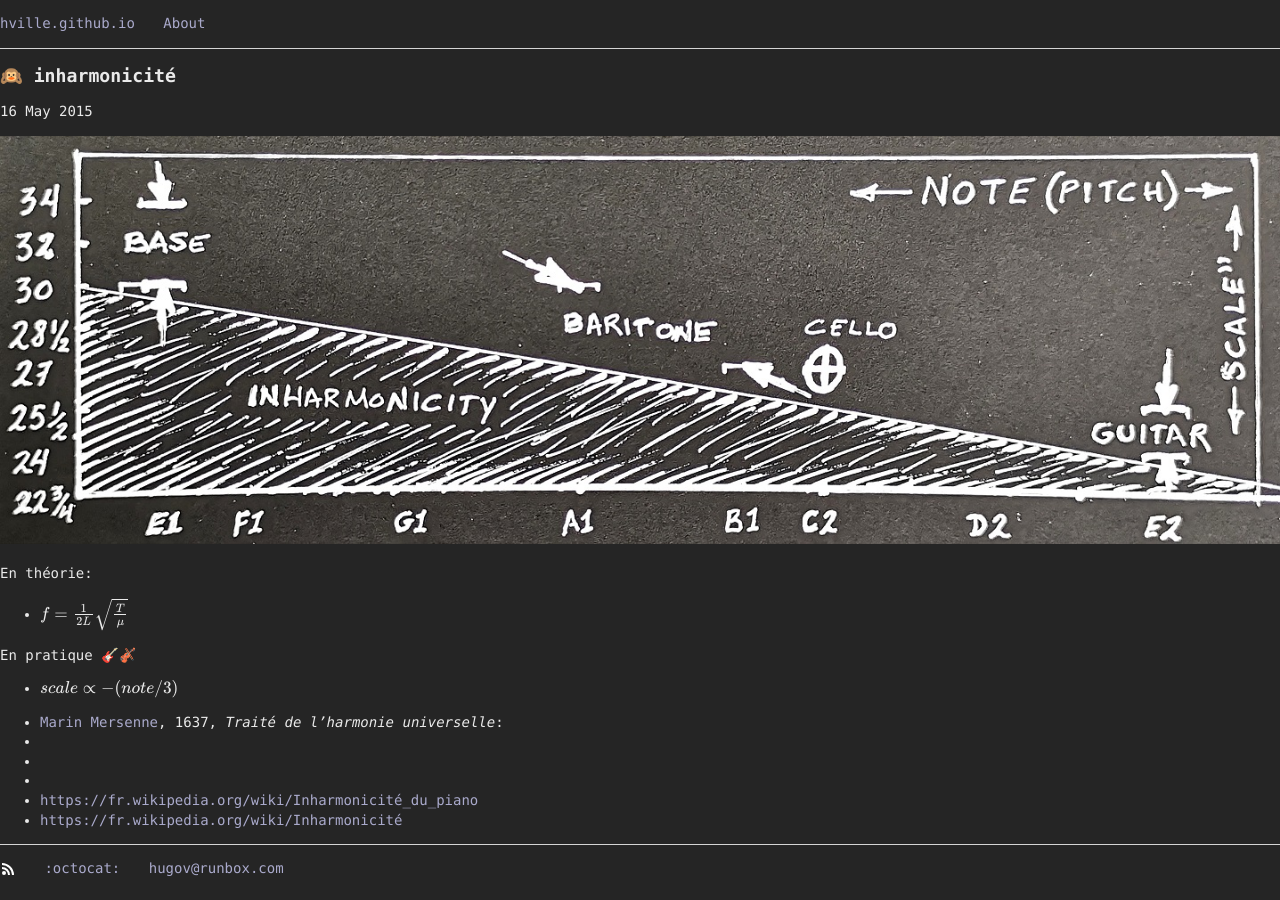
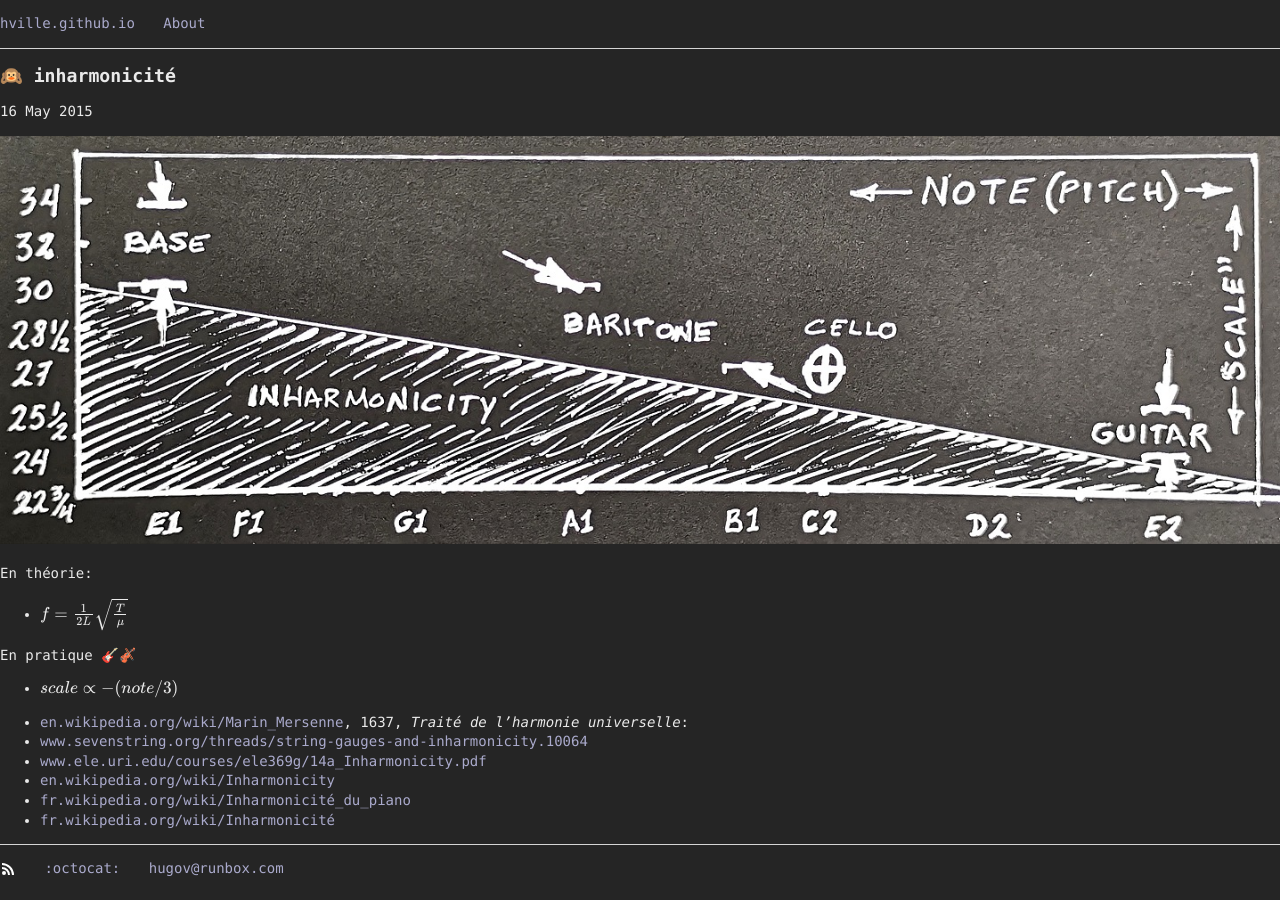
Before and after one commit to hville/hville.github.io, a Jekyll site: the page built from _posts/2020-05-16-inharmonicity.md, in a window 1280 px wide. Built offline with Jekyll 4.4.1, drawn with Linux system fonts in a browser that asks for light colours; emoji names are drawn with the system emoji font; the repository's description, which GitHub fills in, is left out.

Commit message:
fix links

```diff
--- a/_posts/2020-05-16-inharmonicity.md
+++ b/_posts/2020-05-16-inharmonicity.md
@@ -13,10 +13,9 @@ En théorie:
 En pratique :guitar::violin:
 * ${scale} \propto -(note / 3)$
 
-
-* [Marin Mersenne](https://en.wikipedia.org/wiki/Marin_Mersenne), 1637, *Traité de l'harmonie universelle*:
-* [](https://www.sevenstring.org/threads/string-gauges-and-inharmonicity.10064/)
-* [](https://www.ele.uri.edu/courses/ele369g/14a_Inharmonicity.pdf)
-* [](https://en.wikipedia.org/wiki/Inharmonicity)
-* [https://fr.wikipedia.org/wiki/Inharmonicité_du_piano](https://fr.wikipedia.org/wiki/Inharmonicit%C3%A9_du_piano)
-* [https://fr.wikipedia.org/wiki/Inharmonicité](https://fr.wikipedia.org/wiki/Inharmonicit%C3%A9)
+* [en.wikipedia.org/wiki/Marin_Mersenne](https://en.wikipedia.org/wiki/Marin_Mersenne), 1637, *Traité de l'harmonie universelle*:
+* [www.sevenstring.org/threads/string-gauges-and-inharmonicity.10064](https://www.sevenstring.org/threads/string-gauges-and-inharmonicity.10064/)
+* [www.ele.uri.edu/courses/ele369g/14a_Inharmonicity.pdf](https://www.ele.uri.edu/courses/ele369g/14a_Inharmonicity.pdf)
+* [en.wikipedia.org/wiki/Inharmonicity](https://en.wikipedia.org/wiki/Inharmonicity)
+* [fr.wikipedia.org/wiki/Inharmonicité_du_piano](https://fr.wikipedia.org/wiki/Inharmonicit%C3%A9_du_piano)
+* [fr.wikipedia.org/wiki/Inharmonicité](https://fr.wikipedia.org/wiki/Inharmonicit%C3%A9)
```
